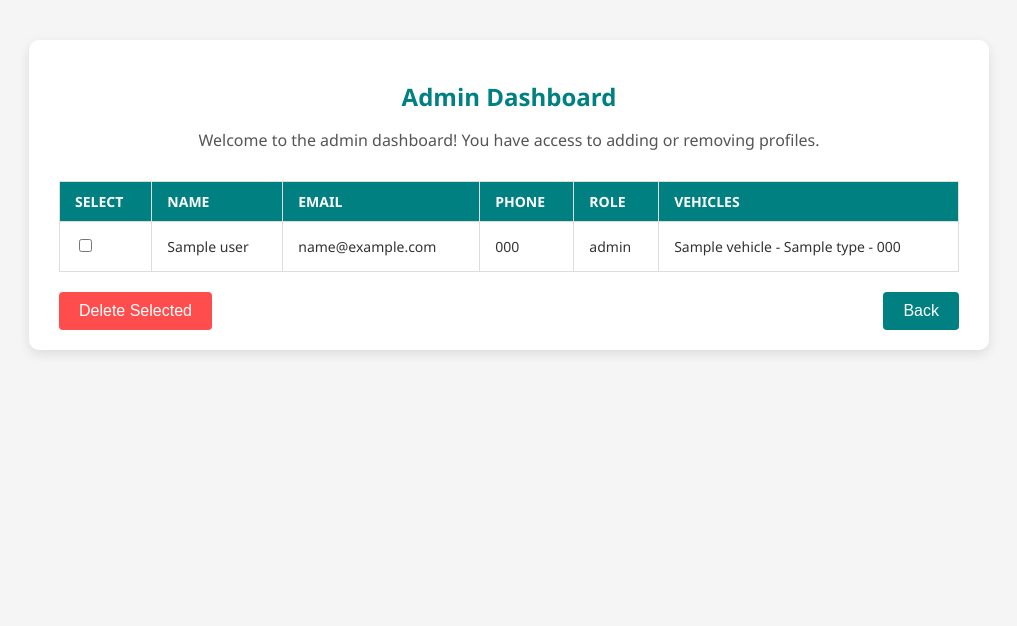
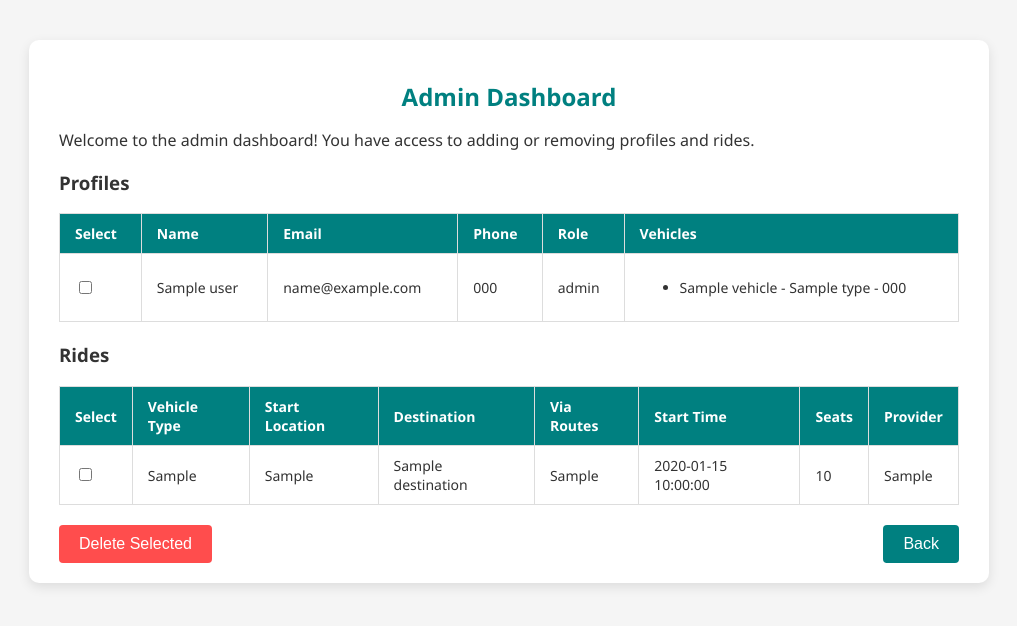
Before and after one commit to Adithya1703/CarPool_LiftLoop, a Flask app: template templates/admin_dashboard.html in a window 1280 px wide. Shown: the top 626 px of the page, without its empty margins (131-1148 px from the left). Run offline with Flask 3, Linux system fonts and the light colour scheme; the template is opened without the code that fills it: most values are stand-ins (such as "Sample title", 1, 10 or a date in 2020).

Commit message:
made changes to admin dashboard

```diff
--- a/app.py
+++ b/app.py
@@ -232,8 +232,11 @@ def admin_dashboard():
         return redirect("/")  # Redirect to login if user is not logged in
 
     if request.method == "POST":
-        # Handle profile deletion
-        selected_emails = request.form.getlist("selected_profiles")  # Get selected profiles from the form
+        # Handle profile and ride deletion
+        selected_emails = request.form.getlist("selected_profiles")  # Selected profiles for deletion
+        selected_rides = request.form.getlist("selected_rides")  # Selected rides for deletion
+
+        # Delete profiles
         if selected_emails:
             try:
                 # Load the Excel file
@@ -247,14 +250,28 @@ def admin_dashboard():
 
                 flash("Selected profiles have been deleted successfully!", "success")
             except Exception as e:
-                flash(f"An error occurred: {e}", "danger")
-        else:
-            flash("No profiles selected for deletion.", "warning")
+                flash(f"An error occurred while deleting profiles: {e}", "danger")
 
-    # Load data from Excel to display in the dashboard
+        # Delete rides
+        if selected_rides:
+            try:
+                # Load the ride Excel file
+                ride_df = pd.read_excel(ride_excel)
+
+                # Remove rows with the selected rides (use a unique identifier if available)
+                ride_df = ride_df[~ride_df.index.isin(map(int, selected_rides))]
+
+                # Save the updated data back to the ride Excel file
+                ride_df.to_excel(ride_excel, index=False)
+
+                flash("Selected rides have been deleted successfully!", "success")
+            except Exception as e:
+                flash(f"An error occurred while deleting rides: {e}", "danger")
+
+    # Load profile data
     try:
-        df = pd.read_excel(EXCEL_FILE)
-        users_data = df.to_dict(orient="records")
+        profile_df = pd.read_excel(EXCEL_FILE)
+        users_data = profile_df.to_dict(orient="records")
 
         # Convert vehicle strings back to dictionaries (if applicable)
         for user in users_data:
@@ -265,10 +282,19 @@ def admin_dashboard():
                     user["vehicles"] = None
             else:
                 user["vehicles"] = None
+    except Exception as e:
+        users_data = []
+        flash(f"Error loading profiles: {e}", "danger")
 
-        return render_template("admin_dashboard.html", users=users_data)
+    # Load ride data
+    try:
+        ride_df = pd.read_excel(ride_excel)
+        rides_data = ride_df.to_dict(orient="records")
     except Exception as e:
-        return f"Error loading admin data: {e}"
+        rides_data = []
+        flash(f"Error loading rides: {e}", "danger")
+
+    return render_template("admin_dashboard.html", users=users_data, rides=rides_data)
 
 
 # Route for finding a ride
@@ -324,6 +350,7 @@ def post_ride():
             return f"An error occurred while saving ride details: {str(e)}"
 
         return redirect(url_for('main_page'))
+        return redirect(url_for('admin_dashboard'))
 
     return render_template('post_ride.html')
 
--- a/templates/admin_dashboard.html
+++ b/templates/admin_dashboard.html
@@ -25,12 +25,6 @@
             color: teal;
             margin-bottom: 10px;
         }
-        p {
-            text-align: center;
-            font-size: 16px;
-            color: #555;
-            margin-bottom: 30px;
-        }
         table {
             width: 100%;
             border-collapse: collapse;
@@ -45,12 +39,6 @@
         table th {
             background-color: teal;
             color: white;
-            text-transform: uppercase;
-            font-weight: bold;
-            font-size: 14px;
-        }
-        table tbody tr:hover {
-            background-color: #f9f9f9;
         }
         .btn-container {
             display: flex;
@@ -63,7 +51,6 @@
             border-radius: 4px;
             font-size: 16px;
             cursor: pointer;
-            transition: background-color 0.3s ease;
         }
         .btn-delete {
             background-color: #ff4d4d;
@@ -79,21 +66,15 @@
         .btn-back:hover {
             background-color: darkcyan;
         }
-        ul {
-            list-style-type: none;
-            padding: 0;
-            margin: 0;
-        }
-        ul li {
-            margin: 5px 0;
-        }
     </style>
 </head>
 <body>
     <div class="container">
         <h2>Admin Dashboard</h2>
-        <p>Welcome to the admin dashboard! You have access to adding or removing profiles.</p>
+        <p>Welcome to the admin dashboard! You have access to adding or removing profiles and rides.</p>
 
+        <!-- Profiles Table -->
+        <h3>Profiles</h3>
         <form id="deleteForm" method="POST" action="/admin_dashboard">
             <table>
                 <thead>
@@ -129,6 +110,38 @@
                     {% endfor %}
                 </tbody>
             </table>
+
+            <!-- Rides Table -->
+            <h3>Rides</h3>
+            <table>
+                <thead>
+                    <tr>
+                        <th>Select</th>
+                        <th>Vehicle Type</th>
+                        <th>Start Location</th>
+                        <th>Destination</th>
+                        <th>Via Routes</th>
+                        <th>Start Time</th>
+                        <th>Seats</th>
+                        <th>Provider</th>
+                    </tr>
+                </thead>
+                <tbody>
+                    {% for ride in rides %}
+                    <tr>
+                        <td><input type="checkbox" name="selected_rides" value="{{ loop.index0 }}"></td>
+                        <td>{{ ride['vehicle_type'] }}</td>
+                        <td>{{ ride['start_location'] }}</td>
+                        <td>{{ ride['destination'] }}</td>
+                        <td>{{ ride['via_routes'] | join(', ') }}</td>
+                        <td>{{ ride['preferred_start_time'] }}</td>
+                        <td>{{ ride['seats_available'] }}</td>
+                        <td>{{ ride['ride_provider'] }}</td>
+                    </tr>
+                    {% endfor %}
+                </tbody>
+            </table>
+
             <div class="btn-container">
                 <button type="submit" class="btn btn-delete">Delete Selected</button>
                 <button type="button" class="btn btn-back" onclick="goBack()">Back</button>
```
